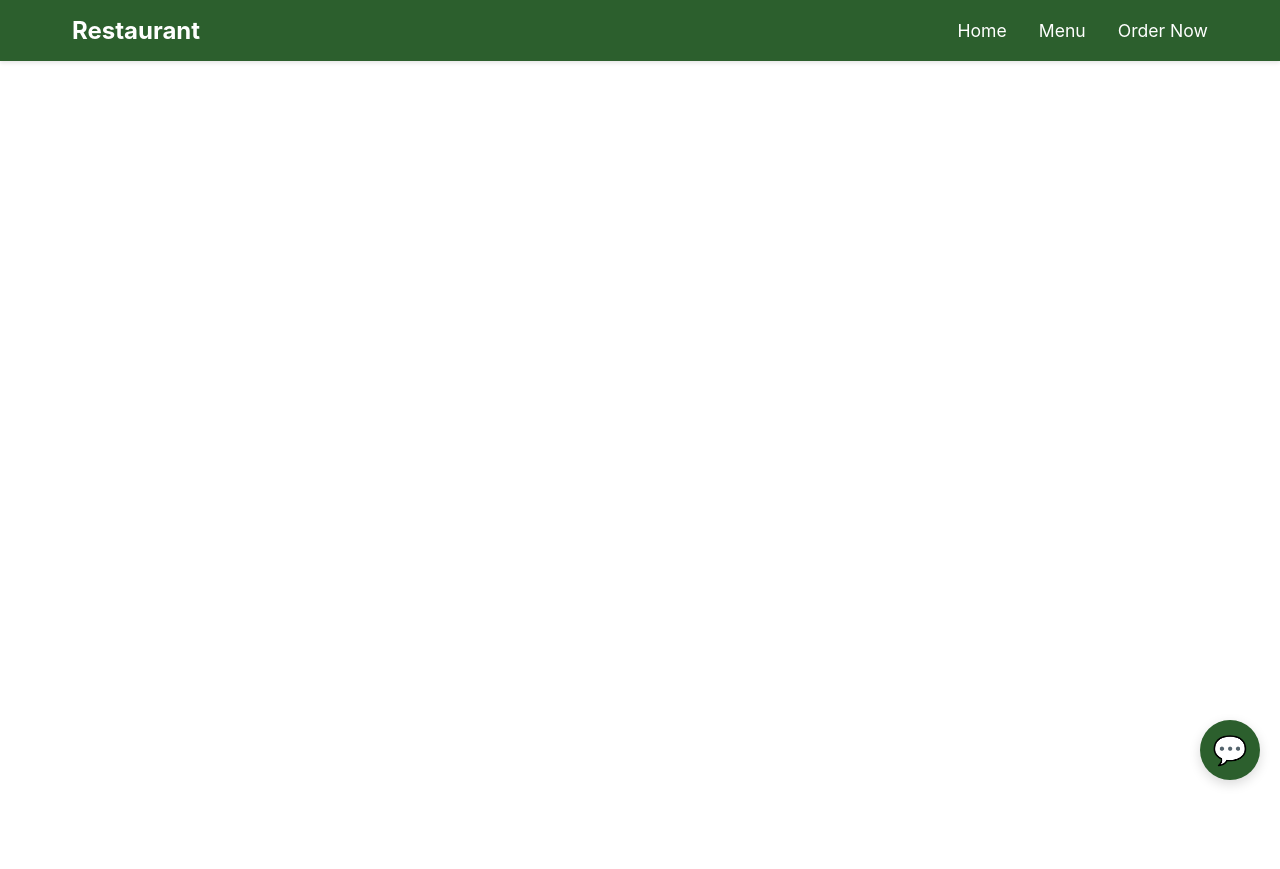
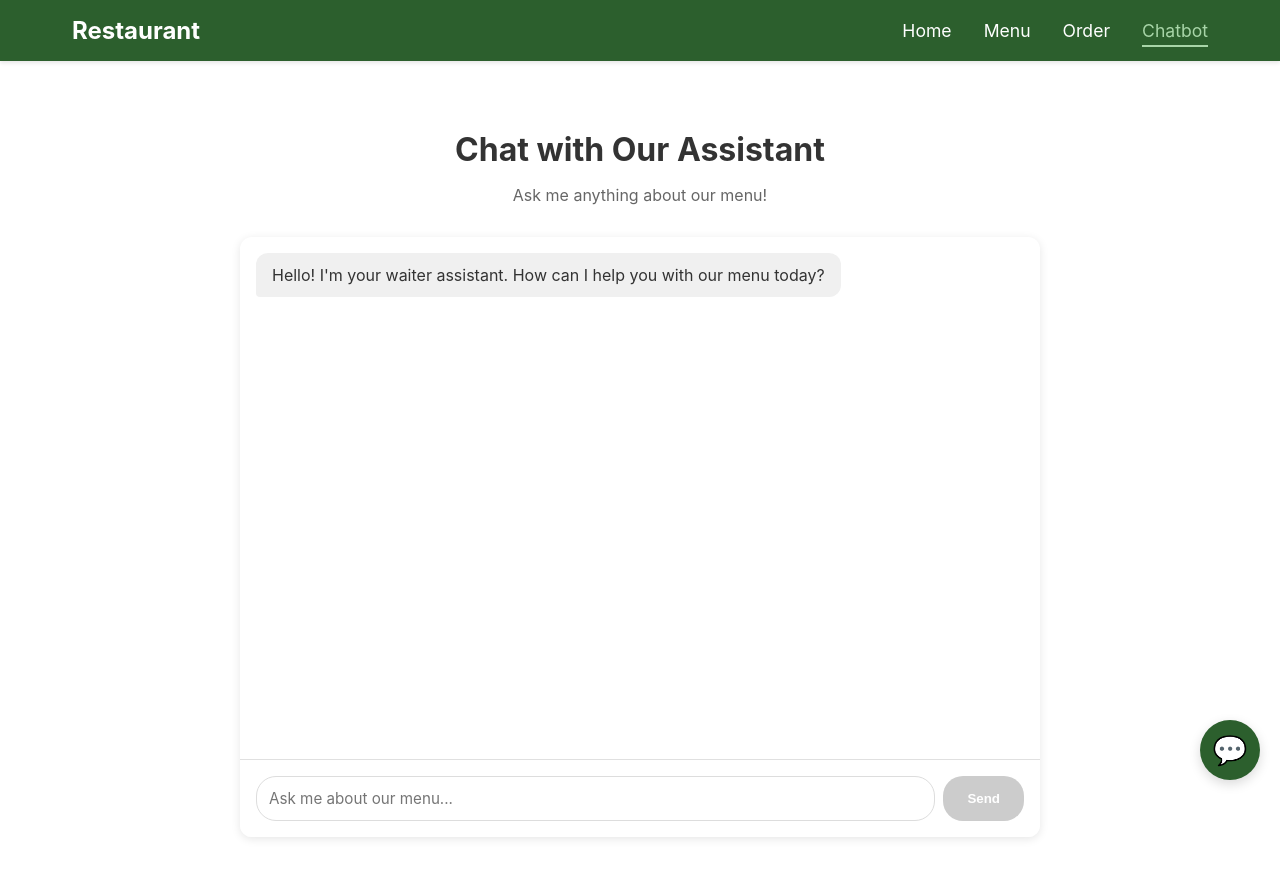
Before and after one commit to westfallt13/restaurantproject, a React (Vite) app: page /chatbot in a window 1280 px wide. Before the commit the page ends 800 px from the top, so only its background shows below. Built offline with nearby package versions, Linux system fonts and the light colour scheme; no server answers.

Commit message:
Day4 Commit

```diff
--- a/src/App.css
+++ b/src/App.css
@@ -531,3 +531,46 @@
   padding: 0;
   overflow: hidden;
 }
+
+.navbar-link.active {
+  color: #a8d5a8;
+  border-bottom: 2px solid #a8d5a8;
+  padding-bottom: 4px;
+}
+
+.chatbot-page {
+  min-height: 80vh;
+  display: flex;
+  align-items: center;
+  justify-content: center;
+  padding: 2rem;
+}
+
+.chatbot-page-container {
+  max-width: 800px;
+  width: 100%;
+}
+
+.chatbot-page h1 {
+  text-align: center;
+  color: #333;
+  margin-bottom: 0.5rem;
+}
+
+.chatbot-page-subtitle {
+  text-align: center;
+  color: #666;
+  margin-bottom: 2rem;
+}
+
+.chatbot-page-window {
+  background: white;
+  border-radius: 12px;
+  box-shadow: 0 2px 10px rgba(0, 0, 0, 0.1);
+  height: 600px;
+  overflow: hidden;
+}
+
+.chatbot-page-window .chatbot {
+  height: 100%;
+}
--- a/src/App.jsx
+++ b/src/App.jsx
@@ -3,6 +3,7 @@ import NavBar from './components/NavBar';
 import Home from './pages/Home';
 import Menu from './pages/Menu';
 import OrderPage from './pages/OrderPage';
+import ChatbotPage from './pages/ChatbotPage';
 import UtilityToolbox from './components/UtilityToolbox';
 import './App.css';
 
@@ -16,6 +17,7 @@ function App() {
             <Route path="/" element={<Home />} />
             <Route path="/menu" element={<Menu />} />
             <Route path="/order" element={<OrderPage />} />
+            <Route path="/chatbot" element={<ChatbotPage />} />
           </Routes>
         </main>
         <UtilityToolbox />
--- a/src/components/NavBar.jsx
+++ b/src/components/NavBar.jsx
@@ -1,19 +1,43 @@
-import { Link } from 'react-router-dom';
+import { NavLink } from 'react-router-dom';
 
-function Navbar() {
+function NavBar() {
   return (
     <nav className="navbar">
       <div className="navbar-container">
-        <Link to="/" className="navbar-logo">Restaurant</Link>
+        <NavLink to="/" className="navbar-logo">Restaurant</NavLink>
         <ul className="navbar-menu">
           <li className="navbar-item">
-            <Link to="/" className="navbar-link">Home</Link>
+            <NavLink
+              to="/"
+              className={({ isActive }) => isActive ? "navbar-link active" : "navbar-link"}
+              end
+            >
+              Home
+            </NavLink>
           </li>
           <li className="navbar-item">
-            <Link to="/menu" className="navbar-link">Menu</Link>
+            <NavLink
+              to="/menu"
+              className={({ isActive }) => isActive ? "navbar-link active" : "navbar-link"}
+            >
+              Menu
+            </NavLink>
           </li>
           <li className="navbar-item">
-            <Link to="/order" className="navbar-link">Order Now</Link>
+            <NavLink
+              to="/order"
+              className={({ isActive }) => isActive ? "navbar-link active" : "navbar-link"}
+            >
+              Order
+            </NavLink>
+          </li>
+          <li className="navbar-item">
+            <NavLink
+              to="/chatbot"
+              className={({ isActive }) => isActive ? "navbar-link active" : "navbar-link"}
+            >
+              Chatbot
+            </NavLink>
           </li>
         </ul>
       </div>
@@ -21,4 +45,4 @@ function Navbar() {
   );
 }
 
-export default Navbar;
+export default NavBar;
--- /dev/null
+++ b/src/pages/ChatbotPage.jsx
@@ -0,0 +1,17 @@
+import Chatbot from '../components/Chatbot';
+
+function ChatbotPage() {
+  return (
+    <div className="chatbot-page">
+      <div className="chatbot-page-container">
+        <h1>Chat with Our Assistant</h1>
+        <p className="chatbot-page-subtitle">Ask me anything about our menu!</p>
+        <div className="chatbot-page-window">
+          <Chatbot />
+        </div>
+      </div>
+    </div>
+  );
+}
+
+export default ChatbotPage;
```
